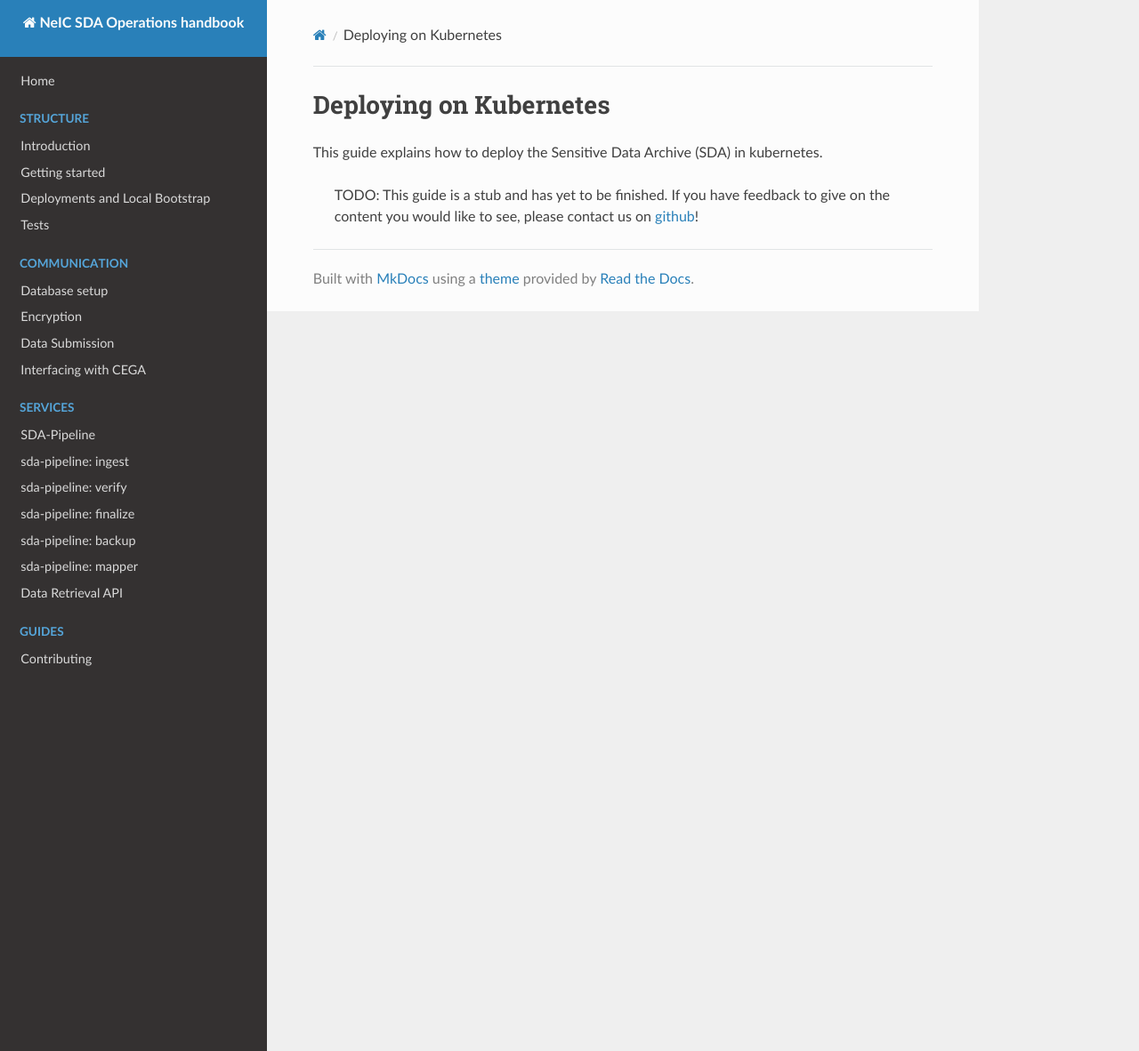
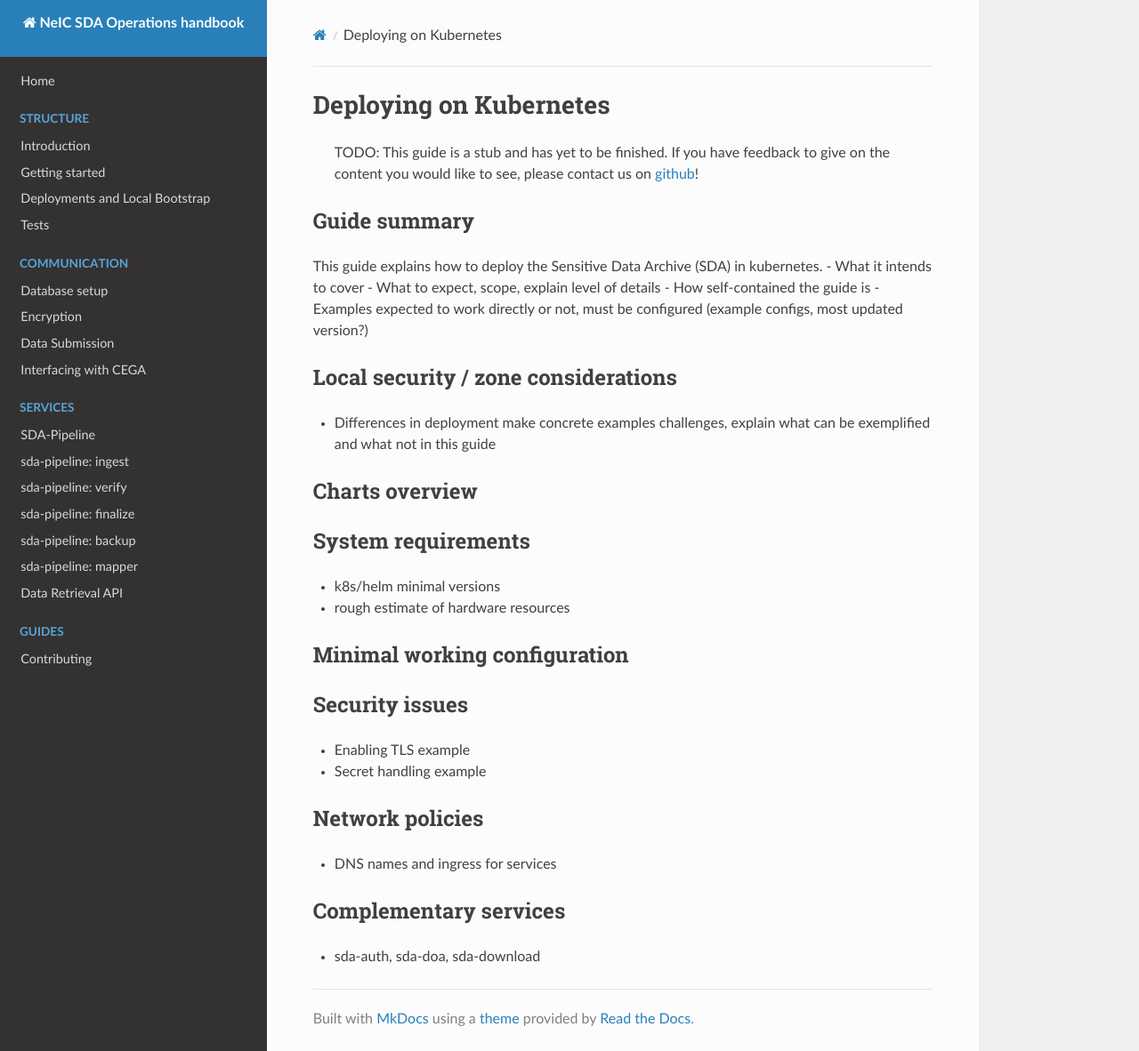
Before and after one commit to neicnordic/neic-sda, an MkDocs documentation site: the page built from docs/guides/deploy-k8s.md, in a window 1280 px wide and 1182 px high. Shown: the whole window at 89% size. Built offline with MkDocs 1.6.1, drawn with Linux system fonts in a browser that asks for light colours; nearby versions of some CDN libraries.

Commit message:
Update deploy-k8s.md

```diff
--- a/docs/guides/deploy-k8s.md
+++ b/docs/guides/deploy-k8s.md
@@ -1,8 +1,41 @@
 # Deploying on Kubernetes
-
-This guide explains how to deploy the Sensitive Data Archive (SDA) in kubernetes.
 
 > TODO:
 > This guide is a stub and has yet to be finished.
 > If you have feedback to give on the content you would like to see, please contact us on
 > [github](https://github.com/neicnordic/neic-sda)!
+
+
+## Guide summary
+
+This guide explains how to deploy the Sensitive Data Archive (SDA) in kubernetes.
+- What it intends to cover
+- What to expect, scope, explain level of details
+- How self-contained the guide is
+- Examples expected to work directly or not, must be configured (example configs, most updated version?)
+
+## Local security / zone considerations
+
+- Differences in deployment make concrete examples challenges, explain what can be exemplified and what not in this guide
+
+## Charts overview
+
+## System requirements
+
+ - k8s/helm minimal versions
+ - rough estimate of hardware resources
+
+## Minimal working configuration
+
+## Security issues
+
+ - Enabling TLS example
+ - Secret handling example
+
+## Network policies
+
+ - DNS names and ingress for services
+
+## Complementary services
+
+ - sda-auth, sda-doa, sda-download
```
